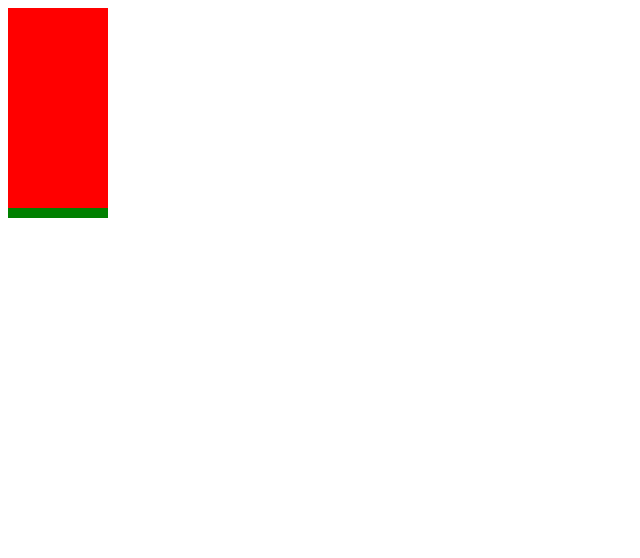
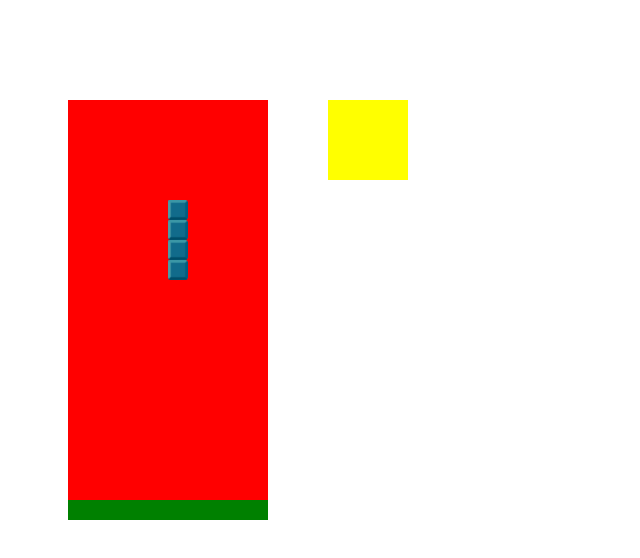
Before and after one commit to vsatishkumar91/Tetris, a plain HTML site: page index.html in a window 1280 px wide. Shown: the whole page, without its empty margins (0-640 px from the left). Drawn offline with Linux system fonts and the light colour scheme.

Commit message:
movement logic added

```diff
--- a/app.js
+++ b/app.js
@@ -1,8 +1,158 @@
 document.addEventListener('DOMContentLoaded', () => {
     const grid = document.querySelector(".grid");
+    let squares;
+
+    let previousGrid = document.querySelector(".previous-grid")
+
 
     const GRID_SIZE = 200;
     const GRID_WIDTH = 10;
+    const width = 10
+
+    let currentRotation = 0
+
+
+    const colors = [
+        'url(images/blue_block.png)',
+        'url(images/green_block.png)',
+        'url(images/pink_block.png)',
+        'url(images/purple_block.png)',
+        'url(images/peach_block.png)',
+        'url(images/yellow_block.png)',
+        'url(images/navy_block.png)',
+      ]
+
+      //The Tetrominoes
+  const lTetromino = [
+    [1, GRID_WIDTH + 1, GRID_WIDTH * 2 + 1, 2],
+    [GRID_WIDTH, GRID_WIDTH + 1, GRID_WIDTH + 2, GRID_WIDTH * 2 + 2],
+    [1, GRID_WIDTH + 1, GRID_WIDTH * 2 + 1, GRID_WIDTH * 2],
+    [GRID_WIDTH, GRID_WIDTH * 2, GRID_WIDTH * 2 + 1, GRID_WIDTH * 2 + 2]
+  ]
+
+  const reverseLTetromino = [
+    [1, GRID_WIDTH + 1, GRID_WIDTH * 2 + 1, 0],
+    [GRID_WIDTH, GRID_WIDTH + 1, GRID_WIDTH + 2, 2],
+    [1, GRID_WIDTH + 1, GRID_WIDTH * 2 + 1, GRID_WIDTH * 2 + 2],
+    [GRID_WIDTH, GRID_WIDTH + 1, GRID_WIDTH + 2, GRID_WIDTH * 2 + 2]
+  ]
+
+  const zTetromino = [
+    [0, GRID_WIDTH, GRID_WIDTH + 1, GRID_WIDTH * 2 + 1],
+    [GRID_WIDTH + 1, GRID_WIDTH + 2, GRID_WIDTH * 2, GRID_WIDTH * 2 + 1],
+    [0, GRID_WIDTH, GRID_WIDTH + 1, GRID_WIDTH * 2 + 1],
+    [GRID_WIDTH + 1, GRID_WIDTH + 2, GRID_WIDTH * 2, GRID_WIDTH * 2 + 1]
+  ]
+
+  const reverseZTetromino = [
+    [1, GRID_WIDTH, GRID_WIDTH + 1, GRID_WIDTH * 2],
+    [GRID_WIDTH, GRID_WIDTH + 1, GRID_WIDTH * 2 + 1, GRID_WIDTH * 2 + 2],
+    [1, GRID_WIDTH, GRID_WIDTH + 1, GRID_WIDTH * 2],
+    [GRID_WIDTH, GRID_WIDTH + 1, GRID_WIDTH * 2 + 1, GRID_WIDTH * 2 + 2],
+  ]
+
+  const tTetromino = [
+    [1, GRID_WIDTH, GRID_WIDTH + 1, GRID_WIDTH + 2],
+    [1, GRID_WIDTH + 1, GRID_WIDTH + 2, GRID_WIDTH * 2 + 1],
+    [GRID_WIDTH, GRID_WIDTH + 1, GRID_WIDTH + 2, GRID_WIDTH * 2 + 1],
+    [1, GRID_WIDTH, GRID_WIDTH + 1, GRID_WIDTH * 2 + 1]
+  ]
+
+  const oTetromino = [
+    [0, 1, GRID_WIDTH, GRID_WIDTH + 1],
+    [0, 1, GRID_WIDTH, GRID_WIDTH + 1],
+    [0, 1, GRID_WIDTH, GRID_WIDTH + 1],
+    [0, 1, GRID_WIDTH, GRID_WIDTH + 1]
+  ]
+
+  const iTetromino = [
+    [1, GRID_WIDTH + 1, GRID_WIDTH * 2 + 1, GRID_WIDTH * 3 + 1],
+    [GRID_WIDTH, GRID_WIDTH + 1, GRID_WIDTH + 2, GRID_WIDTH + 3],
+    [1, GRID_WIDTH + 1, GRID_WIDTH * 2 + 1, GRID_WIDTH * 3 + 1],
+    [GRID_WIDTH, GRID_WIDTH + 1, GRID_WIDTH + 2, GRID_WIDTH + 3]
+  ]
+
+  const theTetrominoes = [lTetromino, reverseLTetromino, zTetromino, reverseZTetromino, tTetromino, oTetromino, iTetromino]
+
+
+
+    let random = Math.floor(Math.random() * theTetrominoes.length)
+    let current = theTetrominoes[random][currentRotation]
+    let currentPosition = 4
+
+     //show previous tetromino in scoreDisplay
+  const displayWidth = 4
+  const displaySquares = document.querySelectorAll('.previous-grid div')
+  let displayIndex = 0
+
+  const smallTetrominoes = [
+    [1, displayWidth + 1, displayWidth * 2 + 1, 2], /* lTetromino */
+    [1, displayWidth + 1, displayWidth * 2 + 1, 0],
+    [0, displayWidth, displayWidth + 1, displayWidth * 2 + 1], /* zTetromino */
+    [1, displayWidth, displayWidth + 1, displayWidth * 2],
+    [1, displayWidth, displayWidth + 1, displayWidth + 2], /* tTetromino */
+    [0, 1, displayWidth, displayWidth + 1], /* oTetromino */
+    [1, displayWidth + 1, displayWidth * 2 + 1, displayWidth * 3 + 1] /* iTetromino */
+  ]
+
+    function draw() {
+        current.forEach(index => {
+          squares[currentPosition + index].classList.add('block')
+          squares[currentPosition + index].style.backgroundImage = colors[random]
+        })
+      }
+
+      //undraw the shape
+      function undraw() {
+        current.forEach(index => {
+          squares[currentPosition + index].classList.remove('block')
+          squares[currentPosition + index].style.backgroundImage = 'none'
+        })
+      }
+
+      function moveright() {
+        undraw()
+        const isAtRightEdge = current.some(index => (currentPosition + index) % width === width - 1)
+        if (!isAtRightEdge) currentPosition += 1
+        if (current.some(index => squares[currentPosition + index].classList.contains('block2'))) {
+          currentPosition -= 1
+        }
+        draw()
+      }
+
+      function moveleft() {
+        undraw()
+        const isAtLeftEdge = current.some(index => (currentPosition + index) % width === 0)
+        if (!isAtLeftEdge) currentPosition -= 1
+        if (current.some(index => squares[currentPosition + index].classList.contains('block2'))) {
+          currentPosition += 1
+        }
+        draw()
+      }
+
+      function rotate() {
+        undraw()
+        currentRotation++
+        if (currentRotation === current.length) {
+          currentRotation = 0
+        }
+        current = theTetrominoes[random][currentRotation]
+        draw()
+      }
+
+      function moveDown() {
+        undraw()
+        currentPosition = currentPosition += width
+        draw()
+        freeze()
+      }
+
+      function displayShape() {
+        displaySquares.forEach(square => {
+          square.classList.remove('block')
+          square.style.backgroundImage = 'none'
+        })
+      }
 
 
     function createGrid() {
@@ -16,24 +166,29 @@ document.addEventListener('DOMContentLoaded', () => {
         gridElement.setAttribute("class", "block3")
         grid.appendChild(gridElement)
       }
+
+      for (let i = 0; i < 16; i++) {
+        let gridElement = document.createElement("div")
+        previousGrid.appendChild(gridElement);
+      }
     }
 
     window.addEventListener('keydown', e => {
         switch (e.key) {
             case "ArrowUp":
-
+                rotate();
                 break;
 
             case "ArrowDown":
-
+                moveDown();
                 break;
 
             case "ArrowLeft":
-
+                moveleft();
                 break;
 
             case "ArrowRight":
-
+                moveright();
                 break;
 
             default:
@@ -43,6 +198,11 @@ document.addEventListener('DOMContentLoaded', () => {
 
     function init() {
         createGrid();
+        squares = Array.from(grid.querySelectorAll('div'))
+        draw()
+      timerId = setInterval(moveDown, 1000)
+      nextRandom = Math.floor(Math.random() * theTetrominoes.length)
+      displayShape();
     }
 
     init();
--- a/index.html
+++ b/index.html
@@ -8,9 +8,16 @@
 </head>
 
 <body>
-  <div class="game">
-      <div class="grid"></div>
-    </div>
+  <div class='game-container'>
+      <div class="game">
+          <div class="grid"></div>
+        </div>
+
+        <div class="previous-shape">
+            <div class="previous-grid"></div>
+          </div>
+  </div>
+
 </body>
 
 </html>
--- a/site.css
+++ b/site.css
@@ -1,21 +1,41 @@
 .game {
     margin: 0 auto;
+}
+
+.game-container {
+    display: flex;
+    flex-direction: row;
+    width: 400px;
+    margin-top: 100px;
 }
 
 .game .grid {
     display: flex;
     flex-wrap: wrap;
-    height: 210px;
-    width: 100px;
+    height: 420px;
+    width: 200px;
 
 }
 
 .grid div {
-    height: 10px;
-    width:10px;
+    height: 20px;
+    width:20px;
     background-color: red;
 }
 
 .grid .block3 {
     background-color: green;
 }
+
+.previous-grid {
+    display: flex;
+    flex-wrap: wrap;
+    height: 80px;
+    width: 80px;
+}
+
+.previous-grid div {
+    height: 20px;
+    width:20px;
+    background-color: yellow;
+}
```
